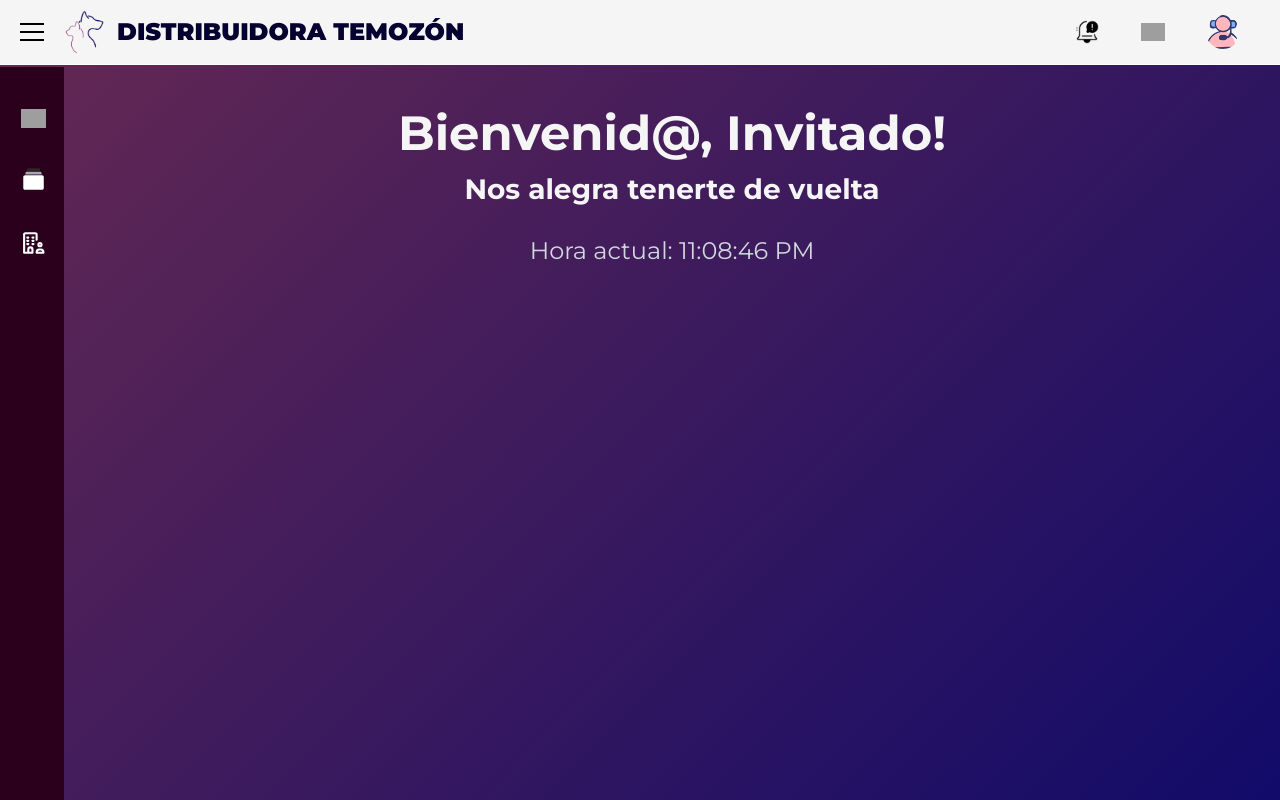
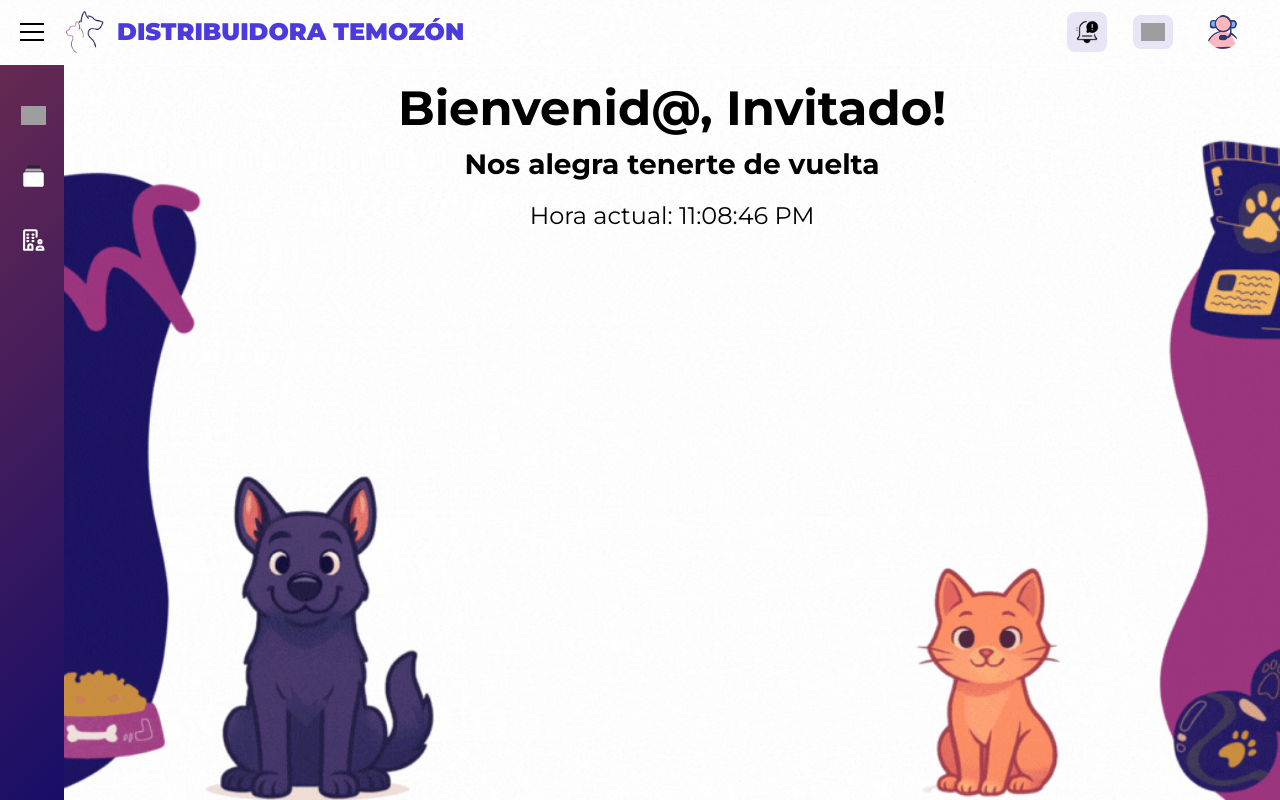
Before and after one commit to King-Cold/temozon, a PHP site: page /public/inicio.php in a window 1280 px wide. Run offline with PHP 8.4, Linux system fonts and the light colour scheme; grey boxes are pictures that could not be loaded.

Commit message:
11/05/202533

```diff
--- a/public/css/styles.css
+++ b/public/css/styles.css
@@ -1,7 +1,7 @@
 @import url('https://fonts.googleapis.com/css2?family=Montserrat:ital,wght@0,100..900;1,100..900&display=swap');
 :root {
     --background-color: #f5f5f5;
-    --text-title-color: #050030;
+    --text-title-color: #4b3bdf;
     --text-color: #ffffff;
     --icon-color: #0f3869;
     --icon-menu-color: #1c5cb1;
@@ -34,7 +34,7 @@ header{
     justify-content: space-between;
     padding: 0.45rem 2rem 0.45rem 1.27rem;
     border-bottom: 1px solid var(--border-color);
-    background-color: var(--background-color);
+    background: linear-gradient(135deg,#ffffff);
     top:0;
     left:0;
 }
@@ -83,11 +83,13 @@ header{
  width: 2.7rem;
  margin-left: 20px;
 
+
 }
 .brand .name{
     font-size: 1.5rem;
     font-weight: 900;
     color: var(--text-title-color);
+
 
 }
 .right{
@@ -104,11 +106,12 @@ header{
     justify-content: center;
     align-items: center;
     border-radius: 0.5rem;
-    transition: --background-color 0.2s ease;
+    transition: background-color 0.5s ease;
+    background-color: #c7bdec60;
 
 }
 .right a:hover{
-    background-color: #e5e78a;
+    background-color: #8232a1;
 }
 .right img{
     width: 1.5rem;
@@ -119,8 +122,8 @@ header{
     border-radius: 50%;
 }
 .sidebar{
-    background-color: var(--background-hover);
-    margin-top: 4.2rem;
+    background: linear-gradient(135deg,#662952,rgb(17, 11, 105));
+    margin-top: 4rem;
     width: 4rem;
     height: 100%;
     position: fixed;
--- a/public/inicio.php
+++ b/public/inicio.php
@@ -15,19 +15,25 @@ $nombreUsuario = isset($_SESSION['nombre']) ? $_SESSION['nombre'] : 'Invitado';
     <meta name="viewport" content="width=device-width, initial-scale=1.0">
     <title>Pantalla de Inicio</title>
     <link rel="stylesheet" href="css/styles.css">
-    <link href="https://fonts.googleapis.com/css2?family=Roboto&display=swap" rel="stylesheet">
     <style>
         body {
             margin: 0;
             font-family: 'Segoe UI', Tahoma, Geneva, Verdana, sans-serif;
-            background: linear-gradient(135deg,#662952,rgb(17, 11, 105));
-            color: #f5f5f5;
+            background-image: url("../Icons/221.gif"); /* Ruta de tu imagen de fondo */
+            color:rgb(0, 0, 0);
             display: flex;
             flex-direction: column;
             min-height: 100vh;
+    height: 100vh;
+    justify-content: center;
+    align-items: center;
+        background-size: cover;
+    background-position:bottom;
+    background-repeat: no-repeat;
+    background-attachment: fixed;
         }
         main#main {
-            padding: 40px;
+            padding: 15px;
             text-align: center;
             flex: 1;
         }
@@ -37,17 +43,17 @@ $nombreUsuario = isset($_SESSION['nombre']) ? $_SESSION['nombre'] : 'Invitado';
         }
         h2 {
             font-size: 28px;
-            margin-bottom: 30px;
+            margin-bottom: 0px;
         }
         .reloj {
             font-size: 24px;
             margin-top: 20px;
-            color: #cfd8dc;
+            color:rgb(0, 0, 0);
         }
         p {
             font-size: 20px;
             margin-top: 50px;
-            color: #eceff1;
+            color:rgb(0, 0, 0);
         }
     </style>
 </head>
--- a/public/sidebar.php
+++ b/public/sidebar.php
@@ -52,6 +52,15 @@ require_once '../server/permisos.php';
                 </a>
             </li>
             <?php endif; ?>
+            <?php if (tienePermiso(['Administrador', 'Gerente', 'Encargado de Bodega', 'Empleado Auxilar'])): ?>
+            <li>
+                <a href="clientes.php">
+                    <img src="../Icons/contentment-customer-feedback-svgrepo-com.svg" alt="Envios">
+                    <span>CLIENTES</span>
+                </a>
+            </li>
+            <?php endif; ?>
+
         </ul>
     </nav>
 </div>
```
Also changed, not shown: Icons/22.gif (added), Icons/221.gif (added), Icons/3.png (added), Icons/contentment-customer-feedback-svgrepo-com.svg (added), Icons/rating_4149881.png (added).
